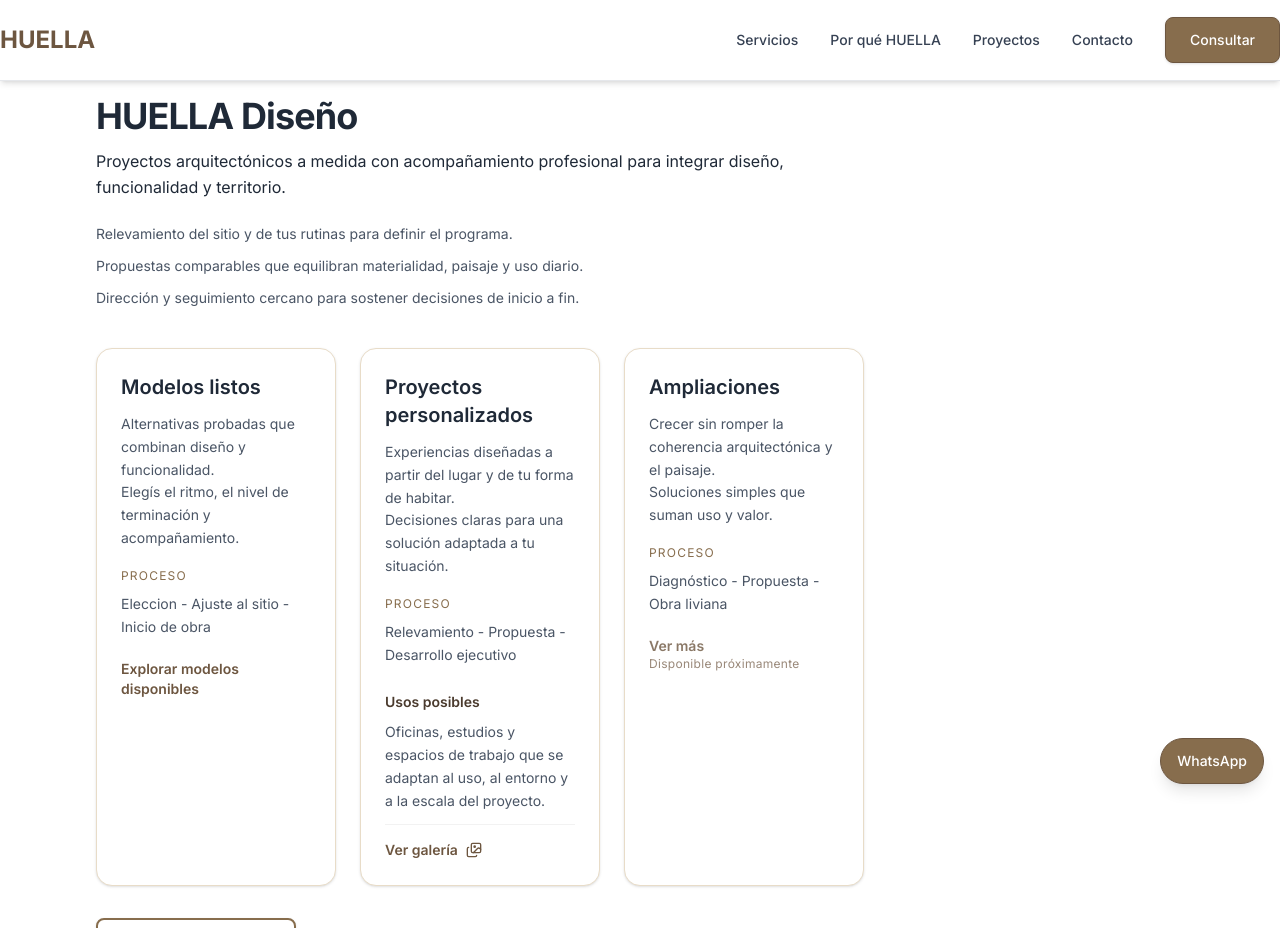
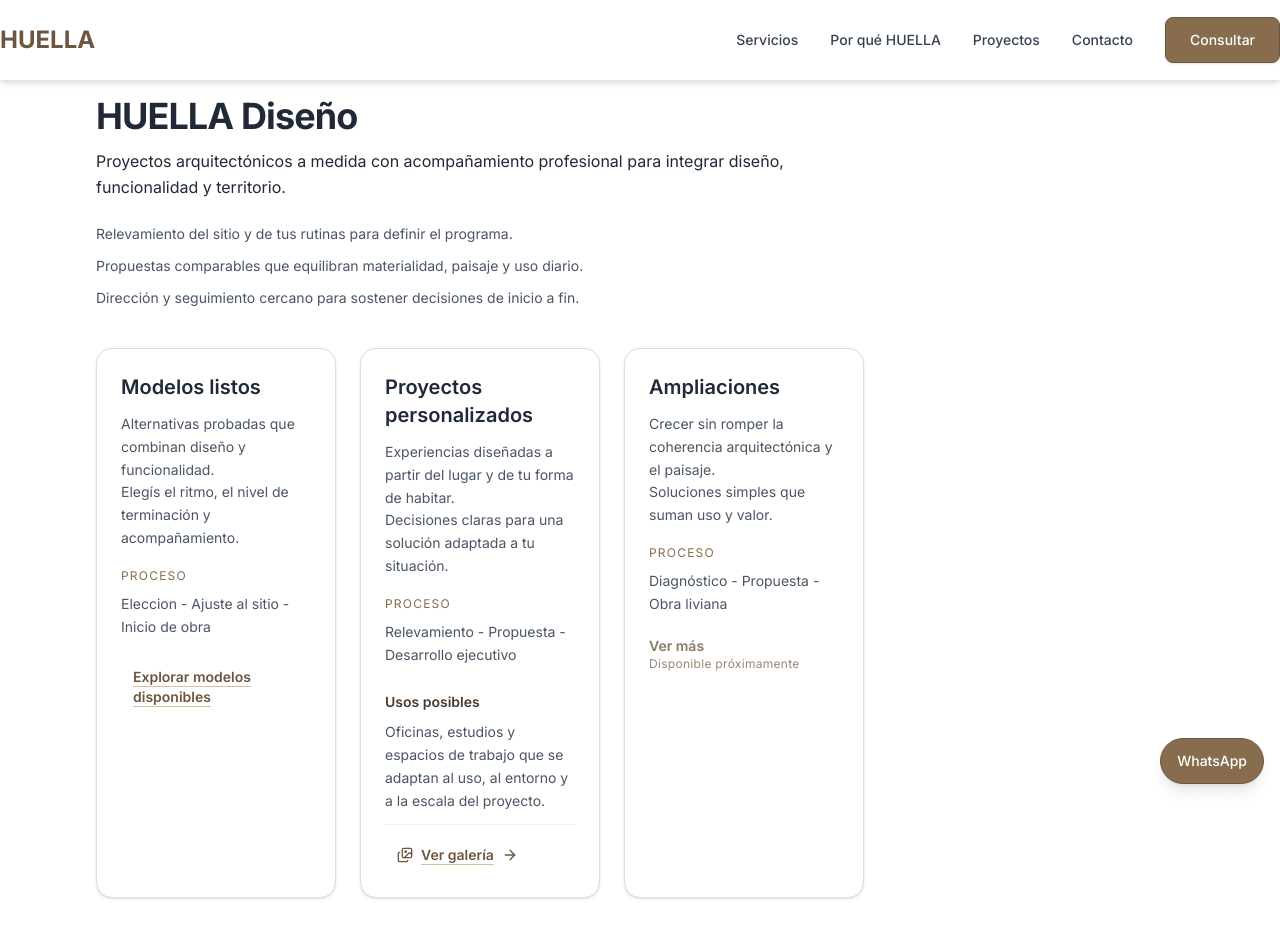
Before and after one commit to Teksi75/huella-mendoza-site, a Next.js app: page /diseno in a window 1280 px wide. Shown: the top 928 px of the page. Built offline with nearby package versions, Linux system fonts and the light colour scheme.

Commit message:
Ajustar iconografia en links de diseno

```diff
--- a/app/diseno/page.tsx
+++ b/app/diseno/page.tsx
@@ -89,7 +89,7 @@ export default function DisenoPage() {
                 </p>
                 <Link
                   href="/diseno/modelos"
-                  className="mt-5 inline-flex items-center text-sm font-semibold text-tierra-700 hover:text-tierra-900"
+                  className="mt-5 inline-flex items-center gap-2 rounded-md px-3 py-2 text-sm font-semibold text-tierra-700 underline decoration-tierra-300 underline-offset-4 transition-colors hover:text-tierra-900 hover:decoration-tierra-500 focus-visible:outline-none focus-visible:ring-2 focus-visible:ring-tierra-300 focus-visible:ring-offset-2 focus-visible:ring-offset-white"
                 >
                   Explorar modelos disponibles
                 </Link>
--- a/app/page.tsx
+++ b/app/page.tsx
@@ -59,10 +59,13 @@ export default function Home() {
       <section className="relative min-h-[100svh] md:min-h-screen flex items-center justify-center overflow-hidden">
         <div className="absolute inset-0 z-0">
           <div className="absolute inset-0 bg-gradient-to-b from-black/40 via-black/20 to-black/50 z-10" />
-          <img
+          <Image
             src="/media/huella/home/home-protrerillos-embalse-1.png"
             alt={altText['/media/huella/home/home-protrerillos-embalse-1.png']}
-            className="w-full h-full object-cover object-[70%_85%] md:object-center"
+            fill
+            sizes="100vw"
+            priority
+            className="object-cover object-[70%_85%] md:object-center"
           />
         </div>
 
--- a/app/proyectos/ProjectsGrid.tsx
+++ b/app/proyectos/ProjectsGrid.tsx
@@ -59,6 +59,7 @@ export default function ProjectsGrid() {
       </div>
 
       <ImageCarouselModal
+        key={selectedProject?.title ?? 'closed'}
         isOpen={Boolean(selectedProject)}
         onClose={closeModal}
         images={selectedImages}
--- a/components/ImageCarouselModal.tsx
+++ b/components/ImageCarouselModal.tsx
@@ -69,7 +69,6 @@ export default function ImageCarouselModal({
 
   useEffect(() => {
     if (!isOpen) return;
-    setActiveIndex(initialIndex);
     if (carouselRef.current) {
       carouselRef.current.scrollTo({
         left: carouselRef.current.clientWidth * initialIndex,
--- a/components/UsosPosiblesGallery.tsx
+++ b/components/UsosPosiblesGallery.tsx
@@ -1,7 +1,7 @@
 'use client';
 
 import { useState } from 'react';
-import { Images } from 'lucide-react';
+import { ArrowRight, Images } from 'lucide-react';
 import ImageCarouselModal from '@/components/ImageCarouselModal';
 
 const usosImages = [
@@ -37,13 +37,15 @@ export default function UsosPosiblesGallery() {
           type="button"
           onClick={() => handleOpen(0)}
           aria-label="Abrir galería de usos posibles"
-          className="group inline-flex items-center gap-2 text-sm font-semibold text-tierra-700 transition-colors duration-200 hover:text-tierra-900 focus-visible:outline-none focus-visible:ring-2 focus-visible:ring-tierra-300"
+          className="group inline-flex items-center gap-2 rounded-md px-3 py-2 text-sm font-semibold text-tierra-700 underline decoration-tierra-300 underline-offset-4 transition-colors duration-200 hover:text-tierra-900 hover:decoration-tierra-500 focus-visible:outline-none focus-visible:ring-2 focus-visible:ring-tierra-300 focus-visible:ring-offset-2 focus-visible:ring-offset-white"
         >
+          <Images className="h-4 w-4 text-muted-foreground/80" aria-hidden="true" />
           Ver galería
-          <Images className="h-4 w-4 transition-transform duration-200 group-hover:translate-x-[1px]" />
+          <ArrowRight className="h-4 w-4 text-muted-foreground transition-transform duration-200 group-hover:translate-x-[2px]" aria-hidden="true" />
         </button>
       </div>
       <ImageCarouselModal
+        key={isOpen ? `open-${initialIndex}` : 'closed'}
         isOpen={isOpen}
         onClose={() => setIsOpen(false)}
         images={usosImages}
```
